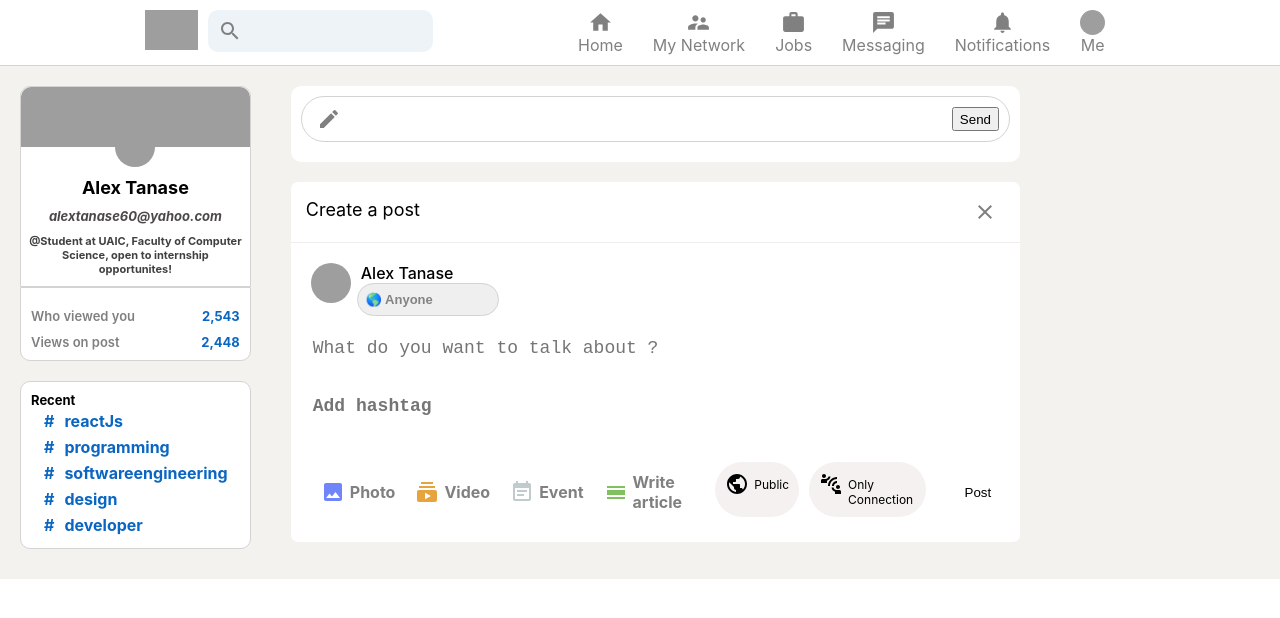
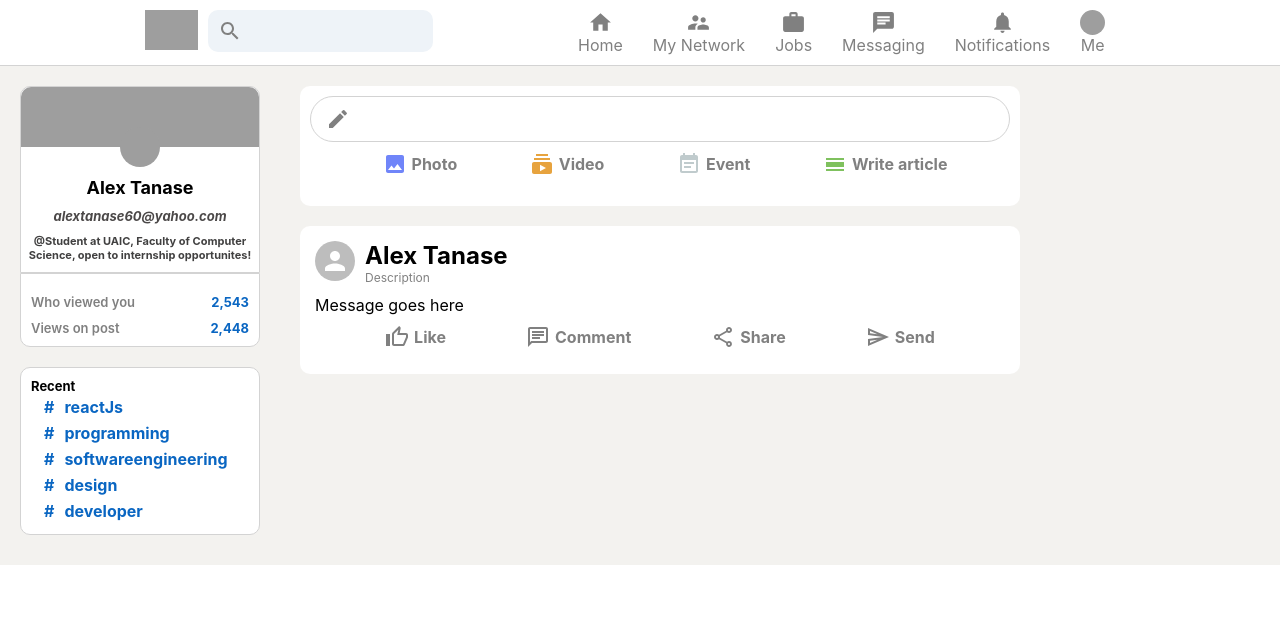
Before and after one commit to alexu101/LinkedIn-Clone-React, a React (Create React App) app: page / in a window 1280 px wide. Shown: the top 618 px of the page. Built offline with nearby package versions, Linux system fonts and the light colour scheme; grey boxes are pictures that could not be loaded.

Commit message:
i gave up on the model and keep going on sonny's video with posts on the feed

```diff
--- a/src/Feed.css
+++ b/src/Feed.css
@@ -32,3 +32,13 @@
     outline-width: 0;
     font-weight: 600 ;
 }
+
+.feed__feedOptions{
+    display: flex;
+    justify-content: space-evenly;
+    padding-left: 10px;
+}
+
+.feed__input >form> button{
+    display: none;
+}
--- a/src/Feed.js
+++ b/src/Feed.js
@@ -1,22 +1,52 @@
 import React from 'react'
 import "./Feed.css";
 import CreateIcon from '@mui/icons-material/Create';
-import PostModal from "./PostModal.js";
+import ImageIcon from '@mui/icons-material/Image';
+import SubscriptionsIcon from '@mui/icons-material/Subscriptions';
+import FeedOption from "./FeedOption.js"
+import EventNoteIcon from '@mui/icons-material/EventNote';
+import { CalendarViewDay } from '@mui/icons-material';
+import "./FeedOption.css";
+import { useState } from 'react';
+import Posts from './Posts';
 
 function Feed() {
+    const [posts, setPosts] = useState([]);
+
+    const sendPost = (e) => {
+        console.log(e);
+        e.preventDefault();
+
+        setPosts()
+    }
+
     return (
         <div className="feed">
             <div className="feed__inputContainer">
                 <div className="feed__input">
                     <CreateIcon />
-                    <form>
+                    <form
+                    >
                         <input type="text" />
-                        <button type='submit'>Send</button>
+                        <button onClick={sendPost} type="submit">
+                            Send
+                        </button>
                     </form>
                 </div>
+                <div className="feed__feedOptions">
+                    <FeedOption Icon={ImageIcon} title={'Photo'} color="#7085F9" />
+                    <FeedOption Icon={SubscriptionsIcon} title={'Video'} color="#E7A33E" />
+                    <FeedOption Icon={EventNoteIcon} title={'Event'} color="#C0CBCD" />
+                    <FeedOption Icon={CalendarViewDay} title={'Write article'} color="#7FC15E" />
+                </div>
             </div>
-            <PostModal />
-        </div>
+
+            {/* Posts */}
+            {posts.map((post) => (
+                <Posts />
+            ))}
+            <Posts name='Tanase Alex' description='This is a test' message='Wow this is amazing' />
+        </div >
     )
 }
 
--- a/src/ModalOption.css
+++ b/src/FeedOption.css
@@ -1,4 +1,4 @@
-.modalOption{
+.feedOption{
     display: flex;
     padding-left: 10px;
     align-items: center;
@@ -7,11 +7,11 @@
     cursor: pointer;
 }
 
-.modalOption:hover{
+.feedOption:hover{
     background-color:whitesmoke;
     border-radius: 10px;
 }
 
-.modalOption > h4{
+.feedOption > h4{
     margin-left: 5px;
 }
--- a/src/ModalOption.js
+++ b/src/FeedOption.js
@@ -1,9 +1,8 @@
 import React from 'react';
-import './ModalOption.css';
 
 function ModalOption({ Icon, title, color }) {
     return (
-        <div className="modalOption">
+        <div className="feedOption">
             <Icon style={{ color: color }} />
             <h4>{title}</h4>
         </div>
--- a/src/PostModal.css
+++ /dev/null
@@ -1,181 +0,0 @@
-.modal{
-    display: flex;
-    flex-direction:column;
-    background-color: white;
-    border-radius: 7px;
-}
-
-.modal__upPart{
-    display: flex;
-    justify-content: space-between;
-    padding: 10px;
-    padding-left: 15px;
-    padding-right: 15px;
-    border-bottom: 1px solid rgb(240, 237, 237);
-}
-
-.modalIcon{
-color: grey;
-size:10px;
-}
-
-.modal__upPart > p{
-padding-top: 7px;
-font-size: 18px;
-
-}
-
-.modal__middlePart{
-    display: flex;
-    flex-direction: column;
-    padding: 10px;
-    padding-bottom: 0;
-}
-
-.modal__middlePart__profileInfo{
-    display: flex;
-    padding:10px;
-}
-
-.modal__middlePart__profileInfo__nameVisibility{
-    display: flex;
-    flex-direction: column;
-    margin:0 10px;
-}
-
-.modal__middlePart__profileInfo__nameVisibility > h6{
-    font-size: 16px;
-    font-weight: 500;
-}
-
-.modal__middlePart__profile__Info__nameVisibility > form{
-    justify-content: center;
-    outline: none !important;
-}
-
-
-.modal__middlePart__profileInfo__nameVisibility > form> select{
-
-    border-radius: 30px;
-    border:1px solid lightgrey;
-    color:rgb(132,131,131);
-    padding:8px;
-    font-size: 12px;
-    margin-left: -4px;
-    font-weight: 550;
-    font-size: small;
-    display: block;
-    appearance:initial;
-    box-shadow: none !important;
-    -webkit-box-shadow:none;
-    outline: none;
-}
-
-.modal__middlePart__profileInfo__nameVisibility > form> select:hover{
-cursor: pointer;
-background-color:rgb(238, 238, 238);
-}
-
-
-.modal__middlePart__profileInfo__nameVisibility > form > select > option{
-   width: 100%;
-
-}
-
-.modal__middlePart__inputText{
-    align-items: center;
-    justify-content: center;
-    margin:10px
-}
-
-.modal__middlePart__inputText >textarea{
-    width: 100%;
-    margin: 0;
-    outline: none;
-    border: none;
-    resize:none;
-    width:  100%;
-    height: auto;
-    overflow: auto;
-    -webkit-box-shadow: none;
-    -moz-box-shadow: none;
-    font-size: 18px;
-    color: rgb(87, 82, 82);
-    font-weight:normal;
-
- }
-
- .modal__middlePart__hashtag{
-    align-items: center;
-    justify-content: center;
-    margin:0 10px;
-}
-
-.modal__middlePart__hashtag >textarea{
-    width: 100%;
-    outline: none;
-    border: none;
-    resize:none;
-    overflow: none;
-    -webkit-box-shadow: none;
-    -moz-box-shadow: none;
-    font-size: 18px;
-    color:#0a66c2;
-    font-weight:bold;
-
- }
-
-.modal__downPart{
-    padding:10px;
-    display:flex;
-    justify-content: space-between;
-}
-
-.modal__downPart__options{
-    padding:10px;
-    display:flex;
-    justify-content: space-evenly;
-}
-
-.modal_downPart__commAndPost__comments{
-    display: flex;
-    justify-content: space-evenly;
-    padding:10px;
-}
-
-.privacy{
-    display: flex;
-    padding: 10px;
-    border-radius: 30px;
-    background-color: rgb(245, 241, 241);
-    font-size: 12px;
-    justify-content: center;
-    margin-right: 10px;
-}
-
-.privacy:hover{
-    cursor: pointer;
-    background-color: rgb(238, 241, 255);
-}
-
-.privacy > p{
-    padding-left: 5px;
-    padding-top: 5px;
-    font-weight: 400;
-}
-
-.modal__downPart > button{
-    height: auto;
-    width: 70px;
-    border: 0;
-    border-radius: 30px;
-    background-color: white;
-}
-
-.modal__downPart > button:hover{
-    border: 0;
-    border-radius: 30px;
-    color: rgb(9, 9, 141);
-    font-weight: bold;
-    cursor: pointer;
-}
--- a/src/PostModal.js
+++ /dev/null
@@ -1,88 +0,0 @@
-import React, { Fragment } from 'react'
-import { Avatar, Icon, IconButton, SvgIcon, TextField } from '@mui/material';
-import "./PostModal.css";
-import ModalOption from "./ModalOption.js";
-import ImageIcon from '@mui/icons-material/Image';
-import SubscriptionsIcon from '@mui/icons-material/Subscriptions';
-import EventNoteIcon from '@mui/icons-material/EventNote';
-import { CalendarViewDay } from '@mui/icons-material';
-import CloseIcon from '@mui/icons-material/Close';
-import PublicIcon from '@mui/icons-material/Public';
-import ConnectWithoutContactIcon from '@mui/icons-material/ConnectWithoutContact';
-
-function PostModal() {
-
-    function autoGrow(el) {
-        let element = document.getElementById(el);
-
-        element.style.height = "5px";
-        element.style.height = (element.scrollHeight) + "px";
-        console.log("ok")
-    }
-
-
-    return (
-        <div className="modal">
-            <div className="modal__upPart">
-                <p>
-                    Create a post
-                </p>
-                <IconButton >
-                    <CloseIcon className="modalIcon" />
-                </IconButton>
-            </div>
-
-            <div className="modal__middlePart">
-                <div className="modal__middlePart__profileInfo">
-                    <Avatar src="https://t3.ftcdn.net/jpg/02/94/62/14/360_F_294621430_9dwIpCeY1LqefWCcU23pP9i11BgzOS0N.jpg"></Avatar>
-                    <div className="modal__middlePart__profileInfo__nameVisibility">
-                        <h6>Alex Tanase</h6>
-                        <form >
-                            <select >
-                                <option value="anyone">
-                                    {"🌎 Anyone"}
-                                </option>
-                                <option value="just connections">
-                                    {"🧑🏻‍🤝‍🧑🏻Just connections"}
-                                </option>
-                            </select>
-                        </form>
-                    </div>
-                </div>
-                <div className="modal__middlePart__inputText">
-                    <textarea maxLength={500} id='ta' onInput={() => autoGrow('ta')} placeholder='What do you want to talk about ?' />
-                </div>
-                <div className="modal__middlePart__hashtag">
-                    <textarea maxLength={20} placeholder='Add hashtag' />
-                </div>
-            </div>
-
-            <div className="modal__downPart">
-                <div className="modal__downPart__options">
-                    <ModalOption Icon={ImageIcon} title={'Photo'} color="#7085F9" />
-                    <ModalOption Icon={SubscriptionsIcon} title={'Video'} color="#E7A33E" />
-                    <ModalOption Icon={EventNoteIcon} title={'Event'} color="#C0CBCD" />
-                    <ModalOption Icon={CalendarViewDay} title={'Write article'} color="#7FC15E" />
-                </div>
-                <div className="modal__downPart__commAndPost">
-                    <div className="modal_downPart__commAndPost__comments">
-                        <div className="privacy">
-                            <PublicIcon />
-                            <p>Public</p>
-                        </div>
-                        <div className="privacy">
-                            <ConnectWithoutContactIcon />
-                            <p>Only Connection</p>
-                        </div>
-                    </div>
-                </div>
-                <button>
-                    Post
-                </button>
-            </div>
-
-        </div >
-    )
-}
-
-export default PostModal
--- /dev/null
+++ b/src/Posts.css
@@ -0,0 +1,31 @@
+.post{
+   background-color: white;
+   padding: 15px;
+   border-radius: 10px;
+   margin-bottom: 10px;
+}
+
+.post__header{
+    display:flex;
+    margin-bottom:10px;
+}
+
+.post__info{
+    margin-left:10px;
+    display: flex;
+    flex-direction: column;
+}
+
+.post__info >p{
+    font-size: 12px;
+    color:grey;
+}
+
+.post__body{
+    overflow-wrap: anywhere;
+}
+
+.post__buttons{
+    display: flex;
+    justify-content: space-evenly;
+}
--- /dev/null
+++ b/src/Posts.js
@@ -0,0 +1,31 @@
+import { ChatOutlined, SendOutlined, ShareOutlined, ThumbUpAltOutlined } from '@mui/icons-material';
+import { Avatar } from '@mui/material';
+import React from 'react'
+import "./Posts.css";
+import FeedOption from "./FeedOption.js"
+
+function Posts({ name, description, message, photoUrl }) {
+    return (
+        <div className="post">
+            <div className="post__header">
+                <Avatar />
+                <div className="post__info">
+                    <h2>Alex Tanase</h2>
+                    <p>Description</p>
+                </div>
+            </div>
+            <div className="post__body">
+                <p>Message goes here</p>
+            </div>
+
+            <div className="post__buttons">
+                <FeedOption Icon={ThumbUpAltOutlined} title="Like" color="gray" />
+                <FeedOption Icon={ChatOutlined} title="Comment" color="gray" />
+                <FeedOption Icon={ShareOutlined} title="Share" color="gray" />
+                <FeedOption Icon={SendOutlined} title="Send" color="gray" />
+            </div>
+        </div>
+    )
+}
+
+export default Posts
```
